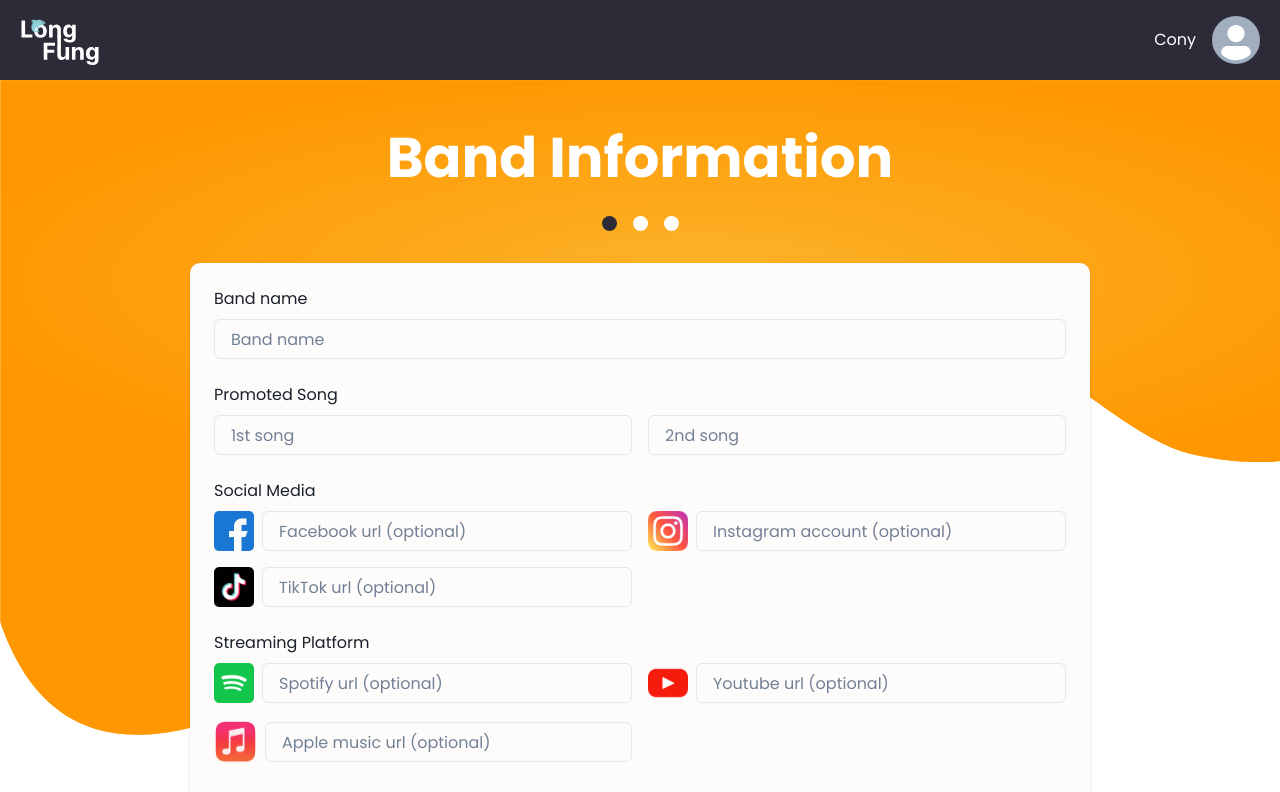
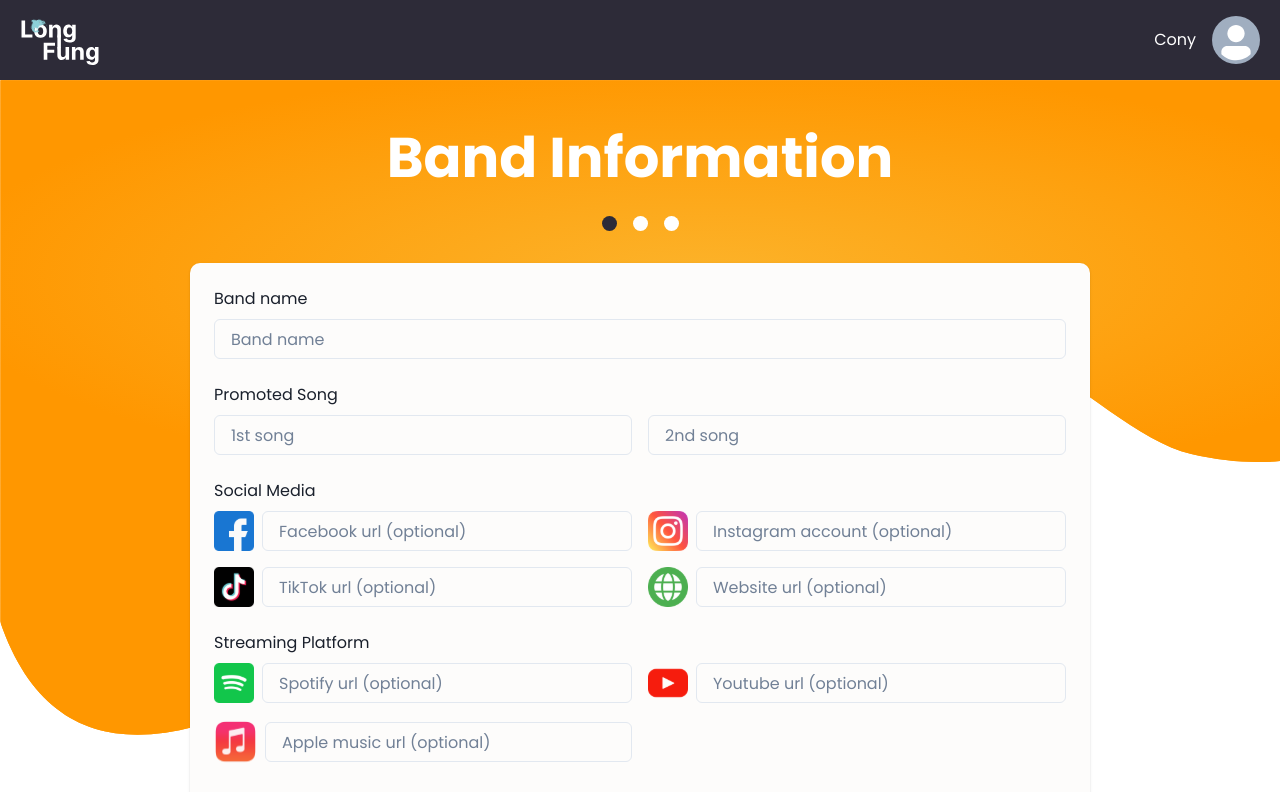
Before and after one commit to patorseing/longfung-linehack-2023, a Next.js app in the folder frontend/: page /registration/band in a window 1280 px wide. Shown: the top 792 px of the page. Built offline with nearby package versions, Linux system fonts and the light colour scheme.

Commit message:
feat: add website url field

```diff
--- a/frontend/features/registration/components/band/FormStep1.tsx
+++ b/frontend/features/registration/components/band/FormStep1.tsx
@@ -56,6 +56,11 @@ export const FormStep1 = () => {
           placeholder="TikTok url (optional)"
           register={register("tiktok_url")}
         />
+        <FormInput
+          filedLogo="/images/social/website.svg"
+          placeholder="Website url (optional)"
+          register={register("website_url")}
+        />
       </Grid>
 
       <Grid
--- a/frontend/features/registration/types/index.ts
+++ b/frontend/features/registration/types/index.ts
@@ -11,6 +11,7 @@ export type BandFormValue = {
   second_song: string
   facebook_url: string
   instagram_account: string
+  website_url: string
   tiktok_url: string
   spotify_url: string
   youtube_url: string
```
Also changed, not shown: frontend/public/images/social/website.svg (added).
